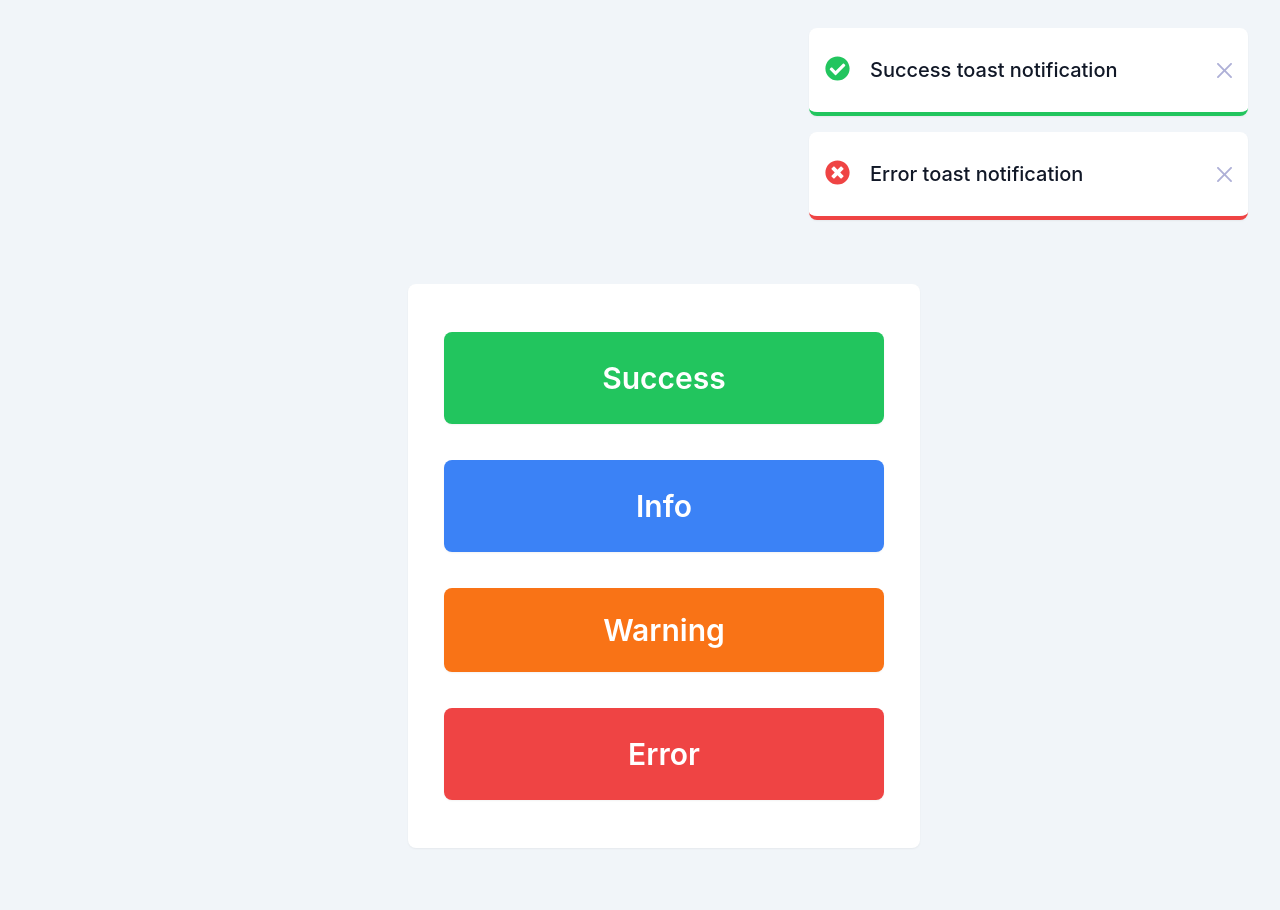
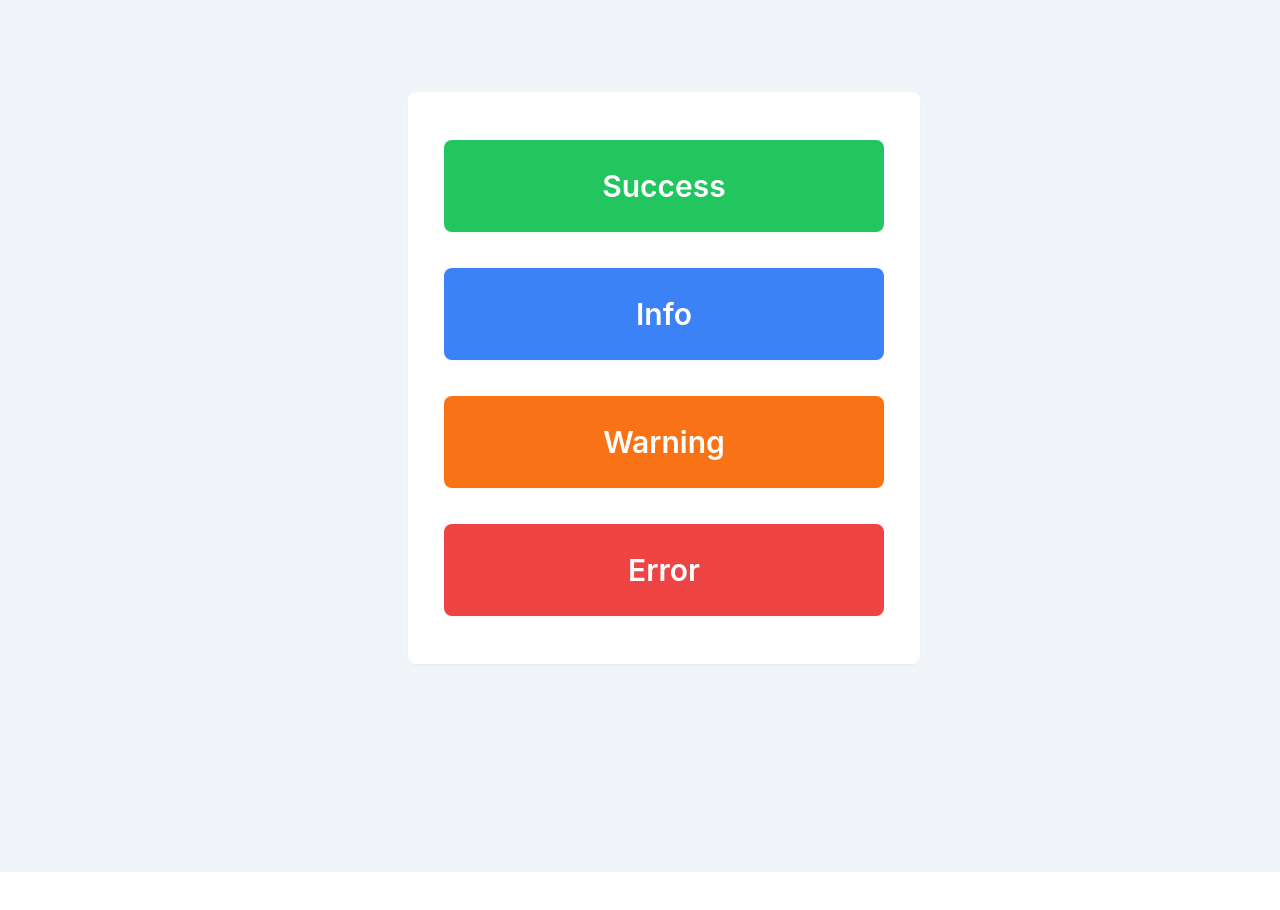
Before and after one commit to Bivektamu/coding_challenge, a React (Create React App) app: page / in a window 1280 px wide. Shown: the top 910 px of the page. After the commit the page ends 872 px from the top, so only its background shows below. Built offline with nearby package versions, Linux system fonts and the light colour scheme.

Commit message:
Stuck on clearing displayed toast notification

```diff
--- a/src/component/Notification.jsx
+++ b/src/component/Notification.jsx
@@ -1,11 +1,57 @@
-import React from 'react'
+import React, { useEffect, useRef, useState } from 'react'
 
-const Notification = () => {
+const Notification = ({ allNots }) => {
+
+    const [cs, setCs] = useState(' duration-0')
+    const ref = useRef(null)
+    const [notArr, setNotArr] = useState(allNots)
+
+    useEffect(() => {
+
+        console.log('asdf')
+    }, [])
+
+
+    const closeFunc = (id) => {
+        const filteredArr = notArr.filter((n, i) => i !== 0)
+        setNotArr(filteredArr)
+        console.log(notArr)
+    }
+
     return (
-    <>
-        <div className="border-b-green-500 shadow-sm bg-white flex w-[439px] max-w-full items-stretch justify-between gap-5 px-4 py-7 rounded-lg border-b-4 border-solid self-end max-md:flex-wrap">
-                <div className="flex items-stretch justify-between gap-5">
-                    <svg xmlns="http://www.w3.org/2000/svg" width="25" height="25" viewBox="0 0 25 25" fill="none">
+        <div className='self-end gap-y-3 flex flex-col'>
+            {notArr.map((n, i) => {
+                let csName = '', svg
+                switch (n) {
+                    case 'error':
+                        csName = 'red'
+                        svg = (<svg xmlns="http://www.w3.org/2000/svg" width="25" height="25" viewBox="0 0 25 25" fill="none" className="fill-red-500 aspect-square object-contain object-center w-[25px] fill-black fill-opacity-0 overflow-hidden shrink-0 max-w-full">
+                            <g clip-path="url(#clip0_7_12)">
+                                <path d="M12.5 0.390625C5.81055 0.390625 0.390625 5.81055 0.390625 12.5C0.390625 19.1895 5.81055 24.6094 12.5 24.6094C19.1895 24.6094 24.6094 19.1895 24.6094 12.5C24.6094 5.81055 19.1895 0.390625 12.5 0.390625ZM18.4375 15.6787C18.667 15.9082 18.667 16.2793 18.4375 16.5088L16.5039 18.4375C16.2744 18.667 15.9033 18.667 15.6738 18.4375L12.5 15.2344L9.32129 18.4375C9.0918 18.667 8.7207 18.667 8.49121 18.4375L6.5625 16.5039C6.33301 16.2744 6.33301 15.9033 6.5625 15.6738L9.76562 12.5L6.5625 9.32129C6.33301 9.0918 6.33301 8.7207 6.5625 8.49121L8.49609 6.55762C8.72559 6.32812 9.09668 6.32812 9.32617 6.55762L12.5 9.76562L15.6787 6.5625C15.9082 6.33301 16.2793 6.33301 16.5088 6.5625L18.4424 8.49609C18.6719 8.72559 18.6719 9.09668 18.4424 9.32617L15.2344 12.5L18.4375 15.6787Z" fill="#EF4444" />
+                            </g>
+                            <defs>
+                                <clipPath id="clip0_7_12">
+                                    <rect width="25" height="25" fill="white" />
+                                </clipPath>
+                            </defs>
+                        </svg>)
+                        break;
+
+                    case 'info':
+                        csName = 'blue'
+                        svg = (<svg className='fill-blue-500' xmlns="http://www.w3.org/2000/svg" height="24" viewBox="0 -960 960 960" width="24"><path d="M440-280h80v-240h-80v240Zm40-320q17 0 28.5-11.5T520-640q0-17-11.5-28.5T480-680q-17 0-28.5 11.5T440-640q0 17 11.5 28.5T480-600Zm0 520q-83 0-156-31.5T197-197q-54-54-85.5-127T80-480q0-83 31.5-156T197-763q54-54 127-85.5T480-880q83 0 156 31.5T763-763q54 54 85.5 127T880-480q0 83-31.5 156T763-197q-54 54-127 85.5T480-80Zm0-80q134 0 227-93t93-227q0-134-93-227t-227-93q-134 0-227 93t-93 227q0 134 93 227t227 93Zm0-320Z" /></svg>)
+                        break;
+
+                    case 'warning':
+                        csName = 'orange'
+                        svg = (
+                            <svg className='fill-orange-500' xmlns="http://www.w3.org/2000/svg" height="24" viewBox="0 -960 960 960" width="24"><path d="m40-120 440-760 440 760H40Zm138-80h604L480-720 178-200Zm302-40q17 0 28.5-11.5T520-280q0-17-11.5-28.5T480-320q-17 0-28.5 11.5T440-280q0 17 11.5 28.5T480-240Zm-40-120h80v-200h-80v200Zm40-100Z" /></svg>
+                        )
+                        break;
+
+                    default:
+                        csName = 'green'
+                        svg = (<svg className='fill-green-500' xmlns="http://www.w3.org/2000/svg" width="25" height="25" viewBox="0 0 25 25" fill="none">
                             <g clip-path="url(#clip0_4_19)">
                                 <path d="M24.6094 12.5C24.6094 19.1878 19.1878 24.6094 12.5 24.6094C5.81216 24.6094 0.390625 19.1878 0.390625 12.5C0.390625 5.81216 5.81216 0.390625 12.5 0.390625C19.1878 0.390625 24.6094 5.81216 24.6094 12.5ZM11.0993 18.9118L20.0837 9.92744C20.3888 9.62236 20.3888 9.12769 20.0837 8.82261L18.9789 7.71777C18.6738 7.41265 18.1791 7.41265 17.874 7.71777L10.5469 15.0448L7.12603 11.624C6.82095 11.3189 6.32627 11.3189 6.02114 11.624L4.91631 12.7288C4.61123 13.0339 4.61123 13.5286 4.91631 13.8336L9.99443 18.9118C10.2996 19.2169 10.7942 19.2169 11.0993 18.9118Z" fill="#22C55E" />
                             </g>
@@ -14,38 +60,32 @@ const Notification = () => {
                                     <rect width="25" height="25" fill="white" />
                                 </clipPath>
                             </defs>
-                    </svg>
+                        </svg>)
+                        break;
+                }
+                return (
+                    <div className='self-end' >
+                        <div className={`border-b-${csName}-500 shadow-lg relative bg-white flex w-[439px] max-w-full items-stretch justify-between gap-5 px-4 py-7 rounded-lg  self-end max-md:flex-wrap`}>
+                            <span className={`absolute bottom-0 bg-${csName}-500  transition-width w-full ${cs}  left-0 h-1 rounded-md`}></span>
+                            <div className="flex items-stretch justify-between gap-5">
+                                {svg}
                                 <div className="text-gray-900 text-xl font-medium self-center grow shrink basis-auto my-auto">
-                        Success toast notification
+                                    {n} toast notification
                                 </div>
                             </div>
-                <svg xmlns="http://www.w3.org/2000/svg" width="15" height="15" viewBox="0 0 15 15" fill="none" className="aspect-square object-contain object-center w-[15px] fill-indigo-300 overflow-hidden self-center shrink-0 max-w-full my-auto">
-                    <path d="M8.82658 7.50016L14.7251 1.60135C15.0916 1.23517 15.0916 0.641039 14.7251 0.274865C14.3587 -0.0916217 13.7652 -0.0916217 13.3987 0.274865L7.50016 6.17367L1.60128 0.274865C1.23481 -0.0916217 0.641325 -0.0916217 0.274854 0.274865C-0.0916179 0.641039 -0.0916179 1.23517 0.274854 1.60135L6.17373 7.50016L0.274854 13.399C-0.0916179 13.7651 -0.0916179 14.3593 0.274854 14.7254C0.458089 14.9084 0.698234 15 0.938067 15C1.1779 15 1.41804 14.9084 1.60128 14.7251L7.50016 8.82633L13.3987 14.7251C13.582 14.9084 13.8221 15 14.0619 15C14.3018 15 14.5419 14.9084 14.7251 14.7251C15.0916 14.359 15.0916 13.7648 14.7251 13.3987L8.82658 7.50016Z" fill="#AEB0D7" />
-                </svg>
-
-            </div>
-            <div className="border-b-red-500 shadow-sm bg-white flex w-[439px] max-w-full items-stretch justify-between gap-5 mt-4 px-4 py-7 rounded-lg border-b-4 border-solid self-end max-md:flex-wrap">
-                <div className="flex items-stretch justify-between gap-5">
-                    <svg xmlns="http://www.w3.org/2000/svg" width="25" height="25" viewBox="0 0 25 25" fill="none" className="aspect-square object-contain object-center w-[25px] fill-black fill-opacity-0 overflow-hidden shrink-0 max-w-full">
-                        <g clip-path="url(#clip0_7_12)">
-                            <path d="M12.5 0.390625C5.81055 0.390625 0.390625 5.81055 0.390625 12.5C0.390625 19.1895 5.81055 24.6094 12.5 24.6094C19.1895 24.6094 24.6094 19.1895 24.6094 12.5C24.6094 5.81055 19.1895 0.390625 12.5 0.390625ZM18.4375 15.6787C18.667 15.9082 18.667 16.2793 18.4375 16.5088L16.5039 18.4375C16.2744 18.667 15.9033 18.667 15.6738 18.4375L12.5 15.2344L9.32129 18.4375C9.0918 18.667 8.7207 18.667 8.49121 18.4375L6.5625 16.5039C6.33301 16.2744 6.33301 15.9033 6.5625 15.6738L9.76562 12.5L6.5625 9.32129C6.33301 9.0918 6.33301 8.7207 6.5625 8.49121L8.49609 6.55762C8.72559 6.32812 9.09668 6.32812 9.32617 6.55762L12.5 9.76562L15.6787 6.5625C15.9082 6.33301 16.2793 6.33301 16.5088 6.5625L18.4424 8.49609C18.6719 8.72559 18.6719 9.09668 18.4424 9.32617L15.2344 12.5L18.4375 15.6787Z" fill="#EF4444" />
-                        </g>
-                        <defs>
-                            <clipPath id="clip0_7_12">
-                                <rect width="25" height="25" fill="white" />
-                            </clipPath>
-                        </defs>
-                    </svg>
-
-                    <div className="text-gray-900 text-xl font-medium my-auto">
-                        Error toast notification
-                    </div>
-                </div>
-                <svg xmlns="http://www.w3.org/2000/svg" width="15" height="15" viewBox="0 0 15 15" fill="none" className="aspect-square object-contain object-center w-[15px] fill-indigo-300 overflow-hidden self-center shrink-0 max-w-full my-auto">
+                            <svg ref={ref} onClick={() => closeFunc(i)} xmlns="http://www.w3.org/2000/svg" width="15" height="15" viewBox="0 0 15 15" fill="none" className="cursor-pointer aspect-square object-contain object-center w-[15px] fill-indigo-300 overflow-hidden self-center shrink-0 max-w-full my-auto">
                                 <path d="M8.82658 7.50016L14.7251 1.60135C15.0916 1.23517 15.0916 0.641039 14.7251 0.274865C14.3587 -0.0916217 13.7652 -0.0916217 13.3987 0.274865L7.50016 6.17367L1.60128 0.274865C1.23481 -0.0916217 0.641325 -0.0916217 0.274854 0.274865C-0.0916179 0.641039 -0.0916179 1.23517 0.274854 1.60135L6.17373 7.50016L0.274854 13.399C-0.0916179 13.7651 -0.0916179 14.3593 0.274854 14.7254C0.458089 14.9084 0.698234 15 0.938067 15C1.1779 15 1.41804 14.9084 1.60128 14.7251L7.50016 8.82633L13.3987 14.7251C13.582 14.9084 13.8221 15 14.0619 15C14.3018 15 14.5419 14.9084 14.7251 14.7251C15.0916 14.359 15.0916 13.7648 14.7251 13.3987L8.82658 7.50016Z" fill="#AEB0D7" />
                             </svg>
                         </div>
-    </>
+
+
+                    </div>
+                )
+            }
+
+            )}
+        </div>
+
     )
 }
 
--- a/src/component/Toast.jsx
+++ b/src/component/Toast.jsx
@@ -1,4 +1,4 @@
-import React from 'react'
+import React, {  useEffect, useState } from 'react'
 import Notification from './Notification'
 
 const Toast = () => {
@@ -6,23 +6,54 @@ const Toast = () => {
     // Toast component with different types and there respective colors
     // Notification component
 
+    const [toast, setToast] = useState(['success', 'info', 'warning', 'error'])
+    const [notArr, setNotArr] = useState([])
+
+
+
+    useEffect(()=> {
+        console.log(notArr)
+    }, [notArr])
+
+    const onClickHandler = t => {
+        setNotArr([...notArr, t])
+    }
+
+
     return (
         <div className="bg-slate-100 flex flex-col items-center pl-20 pr-8 pt-7 pb-12 max-md:px-5">
-            <Notification />
-            <div className="shadow-sm bg-white flex w-[512px] max-w-full flex-col items-stretch mt-16 mb-40 px-9 py-12 rounded-lg max-md:my-10 max-md:px-5">
-                <div className="text-white text-3xl font-semibold whitespace-nowrap shadow-sm bg-green-500 justify-center items-center px-16 py-7 rounded-lg max-md:max-w-full max-md:px-5">
-                    Success
-                </div>
-                <div className="text-white text-3xl font-semibold whitespace-nowrap shadow-sm bg-blue-500 justify-center items-center mt-9 px-16 py-7 rounded-lg max-md:max-w-full max-md:px-5">
-                    Info
-                </div>
-                <div className="text-white text-3xl font-semibold whitespace-nowrap shadow-sm bg-orange-500 justify-center items-center mt-9 px-16 py-6 rounded-lg max-md:max-w-full max-md:px-5">
-                    Warning
-                </div>
-                <div className="text-white text-3xl font-semibold whitespace-nowrap shadow-sm bg-red-500 justify-center items-center mt-9 px-16 py-7 rounded-lg max-md:max-w-full max-md:px-5">
-                    Error
-                </div>
+            {notArr.length > 0 && <Notification allNots={notArr}  />}
+
+            <div className="shadow-sm bg-white gap-y-9 flex w-[512px] max-w-full flex-col items-stretch mt-16 mb-40 px-9 py-12 rounded-lg max-md:my-10 max-md:px-5">
+
+                {toast.length > 0 && toast.map((t, i) => {
+                    let csName = ''
+                    switch (t) {
+                        case 'error':
+                            csName = 'bg-red-500'
+                            break;
+
+                        case 'info':
+                            csName = 'bg-blue-500'
+                            break;
+
+                        case 'warning':
+                            csName = 'bg-orange-500'
+                            break;
+
+                        default:
+                            csName = 'bg-green-500'
+                            break;
+                    }
+                    return (
+                        <div key={i} className={`text-white capitalize cursor-pointer  text-3xl font-semibold whitespace-nowrap shadow-sm  justify-center items-center px-16 py-7 rounded-lg max-md:max-w-full max-md:px-5 ${csName}`} onClick={() => onClickHandler(t)}>
+                            {t}
+                        </div>
+                    )
+                })}
             </div>
+
+
         </div>
     )
 }
```
Lines whose indentation alone changed are shown as unchanged.
